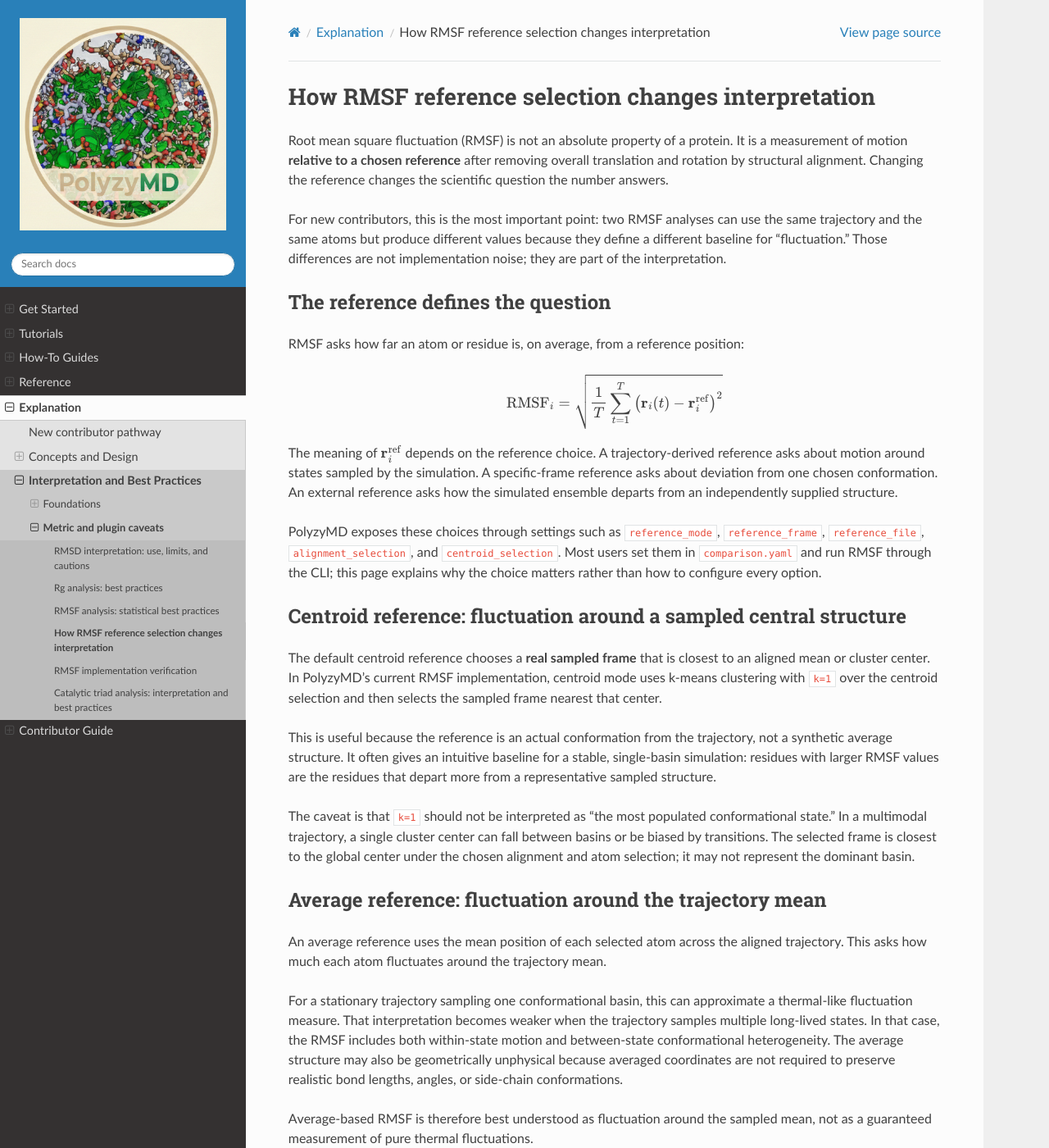
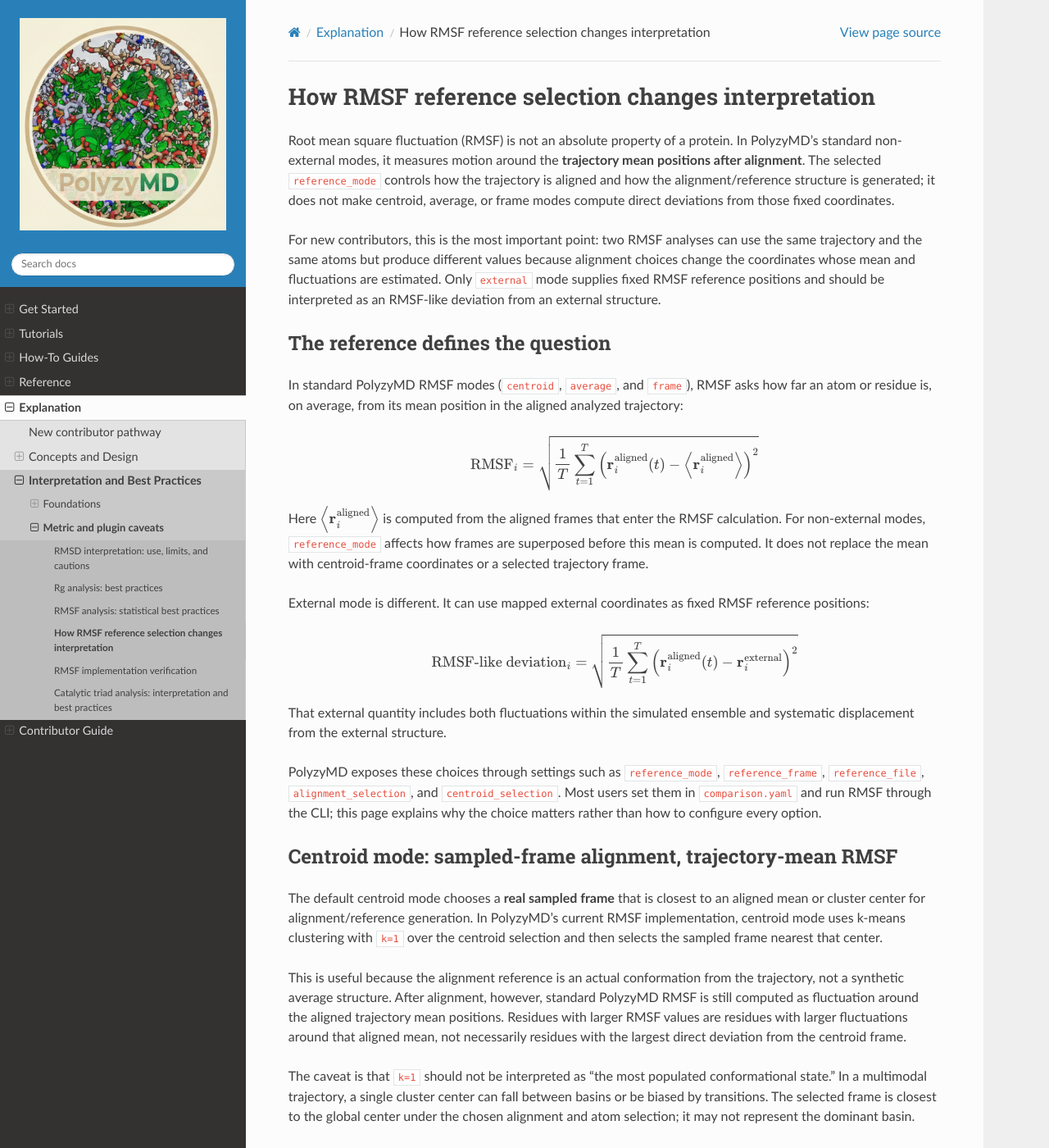
Before and after one commit to joelaforet/polyzymd, a Sphinx documentation site: the page built from docs/source/explanation/analysis_reference_selection.md, in a window 1280 px wide and 1400 px high. Shown: the whole window at 82% size. Built offline with Sphinx 7.4.7 and the Read the Docs theme 3.1.0, drawn with Linux system fonts in a browser that asks for light colours; some of the changed text lies outside the part shown.

Commit message:
docs: fix analysis explanation accuracy blockers

```diff
--- a/docs/source/explanation/analysis_reference_selection.md
+++ b/docs/source/explanation/analysis_reference_selection.md
@@ -1,29 +1,45 @@
 # How RMSF reference selection changes interpretation
 
 Root mean square fluctuation (RMSF) is not an absolute property of a protein.
-It is a measurement of motion **relative to a chosen reference** after removing
-overall translation and rotation by structural alignment. Changing the
-reference changes the scientific question the number answers.
+In PolyzyMD's standard non-external modes, it measures motion around the
+**trajectory mean positions after alignment**. The selected `reference_mode`
+controls how the trajectory is aligned and how the alignment/reference structure
+is generated; it does not make centroid, average, or frame modes compute direct
+deviations from those fixed coordinates.
 
 For new contributors, this is the most important point: two RMSF analyses can
 use the same trajectory and the same atoms but produce different values because
-they define a different baseline for "fluctuation." Those differences are not
-implementation noise; they are part of the interpretation.
+alignment choices change the coordinates whose mean and fluctuations are
+estimated. Only `external` mode supplies fixed RMSF reference positions and
+should be interpreted as an RMSF-like deviation from an external structure.
 
 ## The reference defines the question
 
-RMSF asks how far an atom or residue is, on average, from a reference position:
+In standard PolyzyMD RMSF modes (`centroid`, `average`, and `frame`), RMSF asks
+how far an atom or residue is, on average, from its mean position in the aligned
+analyzed trajectory:
 
 $$
 \text{RMSF}_i = \sqrt{\frac{1}{T} \sum_{t=1}^{T}
-\left(\mathbf{r}_i(t) - \mathbf{r}_i^{\text{ref}}\right)^2}
+\left(\mathbf{r}_i^{\text{aligned}}(t) - \left\langle \mathbf{r}_i^{\text{aligned}} \right\rangle\right)^2}
 $$
 
-The meaning of $\mathbf{r}_i^{\text{ref}}$ depends on the reference choice. A
-trajectory-derived reference asks about motion around states sampled by the
-simulation. A specific-frame reference asks about deviation from one chosen
-conformation. An external reference asks how the simulated ensemble departs from
-an independently supplied structure.
+Here $\left\langle \mathbf{r}_i^{\text{aligned}} \right\rangle$ is computed from
+the aligned frames that enter the RMSF calculation. For non-external modes,
+`reference_mode` affects how frames are superposed before this mean is computed.
+It does not replace the mean with centroid-frame coordinates or a selected
+trajectory frame.
+
+External mode is different. It can use mapped external coordinates as fixed RMSF
+reference positions:
+
+$$
+\text{RMSF-like deviation}_i = \sqrt{\frac{1}{T} \sum_{t=1}^{T}
+\left(\mathbf{r}_i^{\text{aligned}}(t) - \mathbf{r}_i^{\text{external}}\right)^2}
+$$
+
+That external quantity includes both fluctuations within the simulated ensemble
+and systematic displacement from the external structure.
 
 PolyzyMD exposes these choices through settings such as `reference_mode`,
 `reference_frame`, `reference_file`, `alignment_selection`, and
@@ -31,17 +47,20 @@
 through the CLI; this page explains why the choice matters rather than how to
 configure every option.
 
-## Centroid reference: fluctuation around a sampled central structure
+## Centroid mode: sampled-frame alignment, trajectory-mean RMSF
 
-The default centroid reference chooses a **real sampled frame** that is closest
-to an aligned mean or cluster center. In PolyzyMD's current RMSF implementation,
-centroid mode uses k-means clustering with `k=1` over the centroid selection and
-then selects the sampled frame nearest that center.
+The default centroid mode chooses a **real sampled frame** that is closest to an
+aligned mean or cluster center for alignment/reference generation. In PolyzyMD's
+current RMSF implementation, centroid mode uses k-means clustering with `k=1`
+over the centroid selection and then selects the sampled frame nearest that
+center.
 
-This is useful because the reference is an actual conformation from the
-trajectory, not a synthetic average structure. It often gives an intuitive
-baseline for a stable, single-basin simulation: residues with larger RMSF values
-are the residues that depart more from a representative sampled structure.
+This is useful because the alignment reference is an actual conformation from
+the trajectory, not a synthetic average structure. After alignment, however,
+standard PolyzyMD RMSF is still computed as fluctuation around the aligned
+trajectory mean positions. Residues with larger RMSF values are residues with
+larger fluctuations around that aligned mean, not necessarily residues with the
+largest direct deviation from the centroid frame.
 
 The caveat is that `k=1` should not be interpreted as "the most populated
 conformational state." In a multimodal trajectory, a single cluster center can
@@ -49,11 +68,12 @@
 to the global center under the chosen alignment and atom selection; it may not
 represent the dominant basin.
 
-## Average reference: fluctuation around the trajectory mean
+## Average mode: average-structure alignment, trajectory-mean RMSF
 
-An average reference uses the mean position of each selected atom across the
-aligned trajectory. This asks how much each atom fluctuates around the
-trajectory mean.
+Average mode uses a trajectory-derived average structure for alignment/reference
+generation. Because standard RMSF is also computed around the aligned trajectory
+mean positions, this mode has the most direct interpretation as fluctuation
+around the sampled mean.
 
 For a stationary trajectory sampling one conformational basin, this can
 approximate a thermal-like fluctuation measure. That interpretation becomes
@@ -66,32 +86,35 @@
 Average-based RMSF is therefore best understood as fluctuation around the
 sampled mean, not as a guaranteed measurement of pure thermal fluctuations.
 
-## Frame reference: deviation from a chosen simulated conformation
+## Frame mode: selected-frame alignment, trajectory-mean RMSF
 
-A frame reference uses one specified frame from the trajectory as the baseline.
-This changes the interpretation from "how flexible is this region around a
-central sampled structure?" to "how much does this region depart from this
-particular conformation?"
+Frame mode uses one specified frame from the trajectory for alignment/reference
+generation. In the current non-external RMSF path, it does **not** compute RMSF
+as direct deviation from that frame's coordinates. After alignment, PolyzyMD
+computes standard RMSF around the mean positions of the aligned analyzed
+trajectory.
 
-That can be scientifically useful when the selected frame has independent
+That can still be scientifically useful when the selected frame has independent
 meaning, such as a catalytically competent active-site geometry, a ligand-bound
-pose, or a conformation immediately before a transition. The resulting RMSF
-values describe persistence or loss of that chosen geometry over the analyzed
-ensemble.
+pose, or a conformation immediately before a transition, because the chosen
+frame defines the alignment basis. The resulting RMSF values describe
+fluctuation around the aligned trajectory mean under that alignment choice, not
+persistence or loss of the selected frame geometry as a fixed coordinate target.
 
 The weakness is that a single frame may contain transient noise. A frame chosen
 because it is visually appealing or because it occurs at a convenient time point
 can overstate biological meaning. Contributors should describe why a selected
 `reference_frame` is scientifically meaningful whenever they use this mode.
 
-## External PDB
+## External PDB: fixed-reference RMSF-like deviation
 
 An external reference uses coordinates from an external structure file, commonly
-a prepared crystal or model structure, as the aligned baseline. This asks how
-the simulated ensemble deviates from that external conformation.
+a prepared crystal or model structure, as mapped fixed RMSF reference positions.
+This asks how the simulated ensemble deviates from that external conformation
+after alignment.
 
-This is not the same interpretation as conventional trajectory-mean RMSF. The
-value combines two effects:
+This is not the same interpretation as standard trajectory-mean RMSF. The value
+combines two effects:
 
 1. fluctuations within the simulated ensemble; and
 2. systematic offset between the simulation ensemble and the external
@@ -122,9 +145,10 @@
 flexibility to domain-relative displacement.
 
 The same principle applies to `centroid_selection`: the atoms used to choose the
-centroid frame influence which sampled structure is considered central. A
-centroid chosen from all protein atoms can be influenced by side-chain or loop
-motions, while a backbone-only centroid emphasizes the folded core.
+centroid frame influence which sampled structure is used for alignment/reference
+generation. A centroid chosen from all protein atoms can be influenced by
+side-chain or loop motions, while a backbone-only centroid emphasizes the folded
+core.
 
 ## External references require structural equivalence
 
@@ -150,16 +174,16 @@
 The best reference is the one that matches the claim you want the RMSF plot to
 support.
 
-| Scientific question | Reference interpretation |
-|---------------------|--------------------------|
-| Which residues move most around a representative sampled structure? | Use a centroid-style trajectory reference, with caution for multimodal trajectories. |
-| How much does each residue fluctuate around the sampled mean? | Use an average reference, and state whether the trajectory appears stationary and single-basin. |
-| How strongly does the ensemble depart from a selected functional conformation? | Use a justified frame reference. |
-| Which conditions preserve or depart from an independently known structure? | Use an external reference, while treating the result as deviation from that structure rather than conventional RMSF. |
+| Scientific question | Mode interpretation |
+|---------------------|---------------------|
+| Which residues fluctuate most after alignment to a representative sampled frame? | Use `centroid`, with caution for multimodal trajectories. RMSF is still around the aligned trajectory mean. |
+| How much does each residue fluctuate around the sampled mean after average-structure alignment? | Use `average`, and state whether the trajectory appears stationary and single-basin. |
+| How do fluctuations look after alignment to a scientifically chosen trajectory frame? | Use `frame` with a justified `reference_frame`. Do not interpret it as direct deviation from that frame. |
+| Which conditions preserve or depart from an independently known structure? | Use `external`, while treating the result as fixed-reference RMSF-like deviation rather than conventional trajectory-mean RMSF. |
 
 When comparing conditions, keep the reference logic consistent across the
 comparison. A condition-independent external reference can make offsets from the
-same structure visible. A condition-specific trajectory reference can emphasize
-within-condition flexibility but may hide differences in mean structure between
-conditions. Neither choice is universally better; they answer different
-scientific questions.
+same structure visible. A condition-specific non-external reference can
+emphasize within-condition fluctuation after alignment but may hide differences
+in mean structure between conditions. Neither choice is universally better; they
+answer different scientific questions.
```
Also changed, not shown: docs/source/explanation/analysis_rg_best_practices.md (+62 -41 lines), docs/source/explanation/analysis_rmsf_best_practices.md (+22 -10 lines), docs/source/explanation/analysis_rmsf_verification.md (+2 -2 lines), docs/source/explanation/analysis_triad_best_practices.md (+7 -2 lines).
